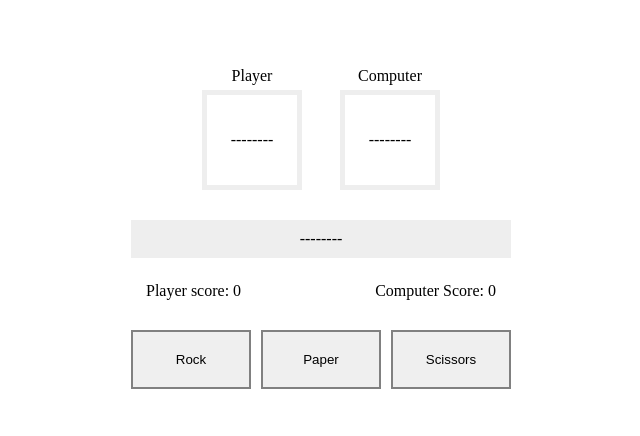
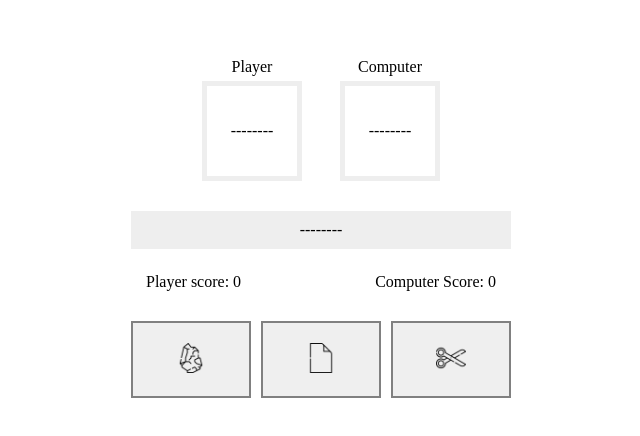
Before and after one commit to MarcioDzn/the-odin-project-exercises, a plain HTML site: page rock-paper-scissors/index.html in a window 1280 px wide. Shown: the part 172-608 px from the top of the page, without its empty margins (319-959 px from the left). Drawn offline with Linux system fonts and the light colour scheme.

Commit message:
:lipstick: feat: Add pictures to GUI
Added rock, paper and scissors pictures to make the interface more friendly

```diff
--- a/rock-paper-scissors/index.html
+++ b/rock-paper-scissors/index.html
@@ -35,9 +35,9 @@
             </div>
 
             <div class="player-choices">
-                <button class="player-choice" id="rock-btn">Rock</button>
-                <button class="player-choice" id="paper-btn">Paper</button>
-                <button class="player-choice" id="scissors-btn">Scissors</button>
+                <button class="player-choice" id="rock-btn"><img class="rock-img" src="media/rock.png" alt="rock-image"></button>
+                <button class="player-choice" id="paper-btn"><img class="paper-img" src="media/paper.png" alt="paper-image"></button>
+                <button class="player-choice" id="scissors-btn"><img class="scissors-img" src="media/scissors.png" alt="scissors-image"></button>
             </div>
         </div>
     </section>
--- a/rock-paper-scissors/script.js
+++ b/rock-paper-scissors/script.js
@@ -87,8 +87,8 @@ function game(e){
     if (roundWinner == 1) playerScore++;
     else if (roundWinner == -1) computerScore++;
 
-    playerMoveDiv.textContent = playerSelection;
-    computerMoveDiv.textContent = computerSelection;
+    playerMoveDiv.innerHTML = `<img class="${playerSelection}-img" src="media/${playerSelection}.png" alt="${playerSelection}-image">`;
+    computerMoveDiv.innerHTML = `<img class="${computerSelection}-img" src="media/${computerSelection}.png" alt="${computerSelection}-image">`;
 
     matchResult.textContent = playRound(playerSelection, computerSelection);
     playerScoreBox.textContent = playerScore;
--- a/rock-paper-scissors/style.css
+++ b/rock-paper-scissors/style.css
@@ -47,6 +47,11 @@ section{
     margin-top: 5px;
 }
 
+.move img{
+    width: 50px;
+    height: auto;
+}
+
 .game-result{
     display: flex;
     flex-direction: column;
@@ -86,6 +91,17 @@ section{
     width: 120px;
     padding: 20px 20px;
     cursor: pointer;
+}
+
+.player-choice img{
+    width: 30px;
+    height: auto;
+
+    pointer-events: none;
+}
+
+.scissors-img{
+    transform: rotate(180deg);
 }
 
 .final-result-modal{
```
Also changed, not shown: rock-paper-scissors/media/paper.png (added), rock-paper-scissors/media/rock.png (added), rock-paper-scissors/media/scissors.png (added).
